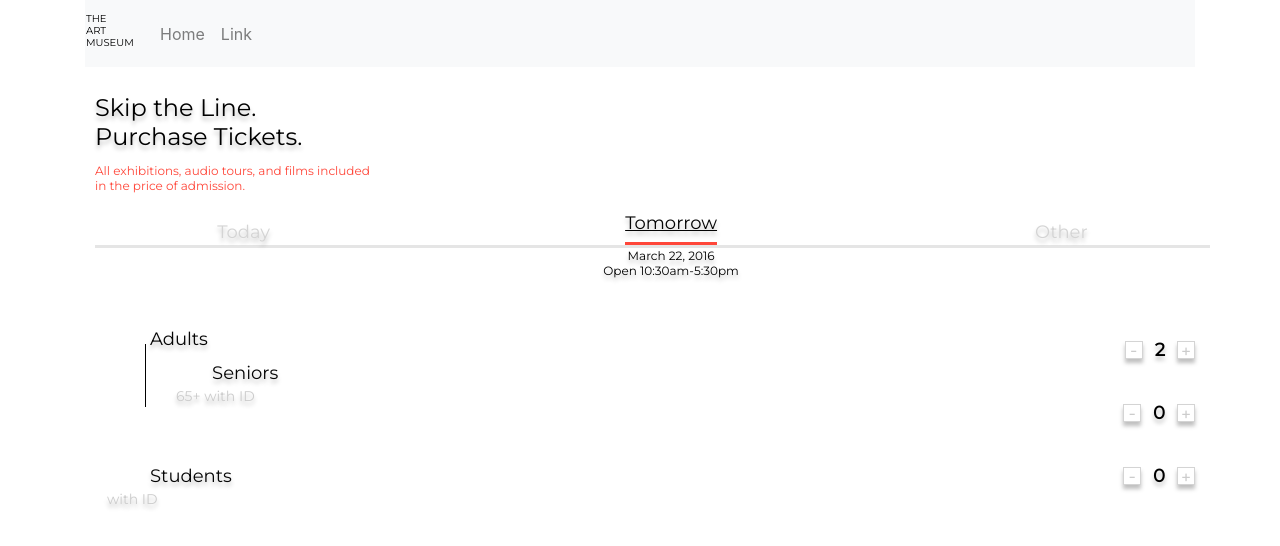
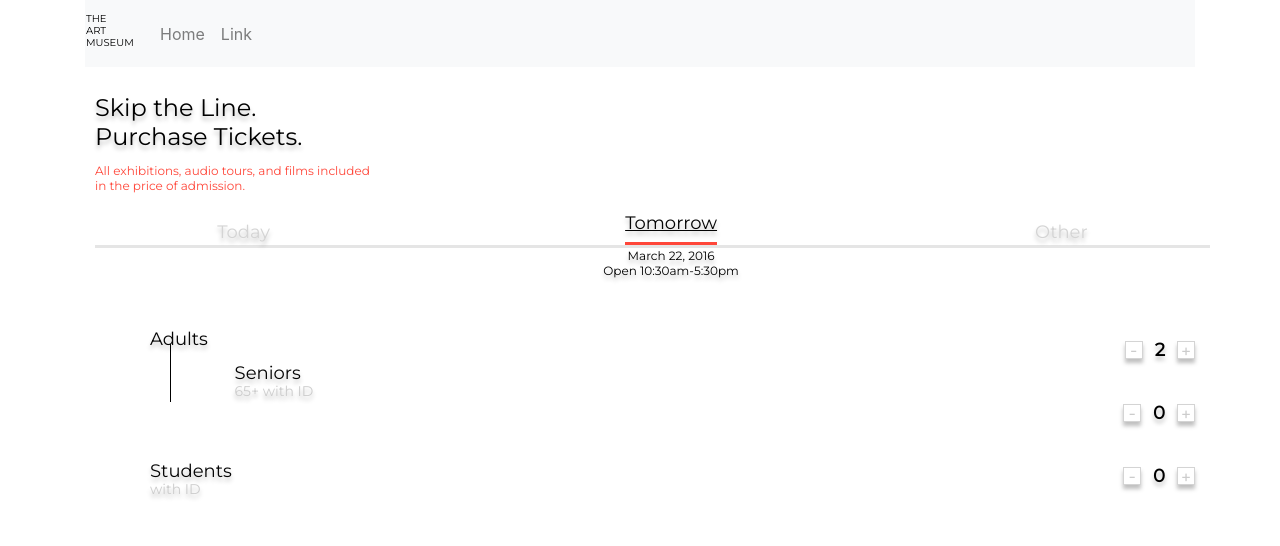
Before and after one commit to zloid/figma-imgs-to-react, a React (Create React App) app: page / in a window 1280 px wide. Shown: the top 546 px of the page. Built offline with nearby package versions, Linux system fonts and the light colour scheme.

Commit message:
adults block done

```diff
--- a/src/components/AdultsBlock.jsx
+++ b/src/components/AdultsBlock.jsx
@@ -5,24 +5,26 @@ import { HollowDiv } from './HollowDiv'
 
 const SeniorsBlock = styled.div`
   border-left: 1px solid #000000;
-  margin-left: 50px;
+  margin-left: 48px;
+  @media (min-width: 768px) {
+    margin-left: 65px;
+  }
+  @media (min-width: 1000px) {
+    margin-left: 75px;
+  }
   margin-top: -8px;
   padding-top: 18px;
   padding-left: 18px;
 `
 
 const AdultsBlockId = styled.div`
-  //   height: 23.72px;
-  //   left: calc(50% - 62px / 2 + 0.5px);
-  //   top: calc(50% - 0px / 2 - 20.14px);
   font-family: Montserrat;
   font-style: normal;
   font-weight: normal;
   font-size: 14px;
-  //   line-height: 22px;
   text-align: bottom;
-  padding-left: 12px;
-  margin-bottom: 15px;
+  padding-left: ${props => props.paddingLeft + '%'};
+  margin-top: -5px;
   text-shadow: 0px 4px 4px rgba(0, 0, 0, 0.25);
   color: #ccc;
 `
@@ -36,16 +38,15 @@ const AdultsBlock = () => {
     <>
       <HollowDiv />
       <TodayTomorrowText>Adults</TodayTomorrowText>
-
       <SeniorsBlock>
         <TodayTomorrowText>Seniors</TodayTomorrowText>
         <br />
-        <AdultsBlockId>65+ with ID</AdultsBlockId>
+        <AdultsBlockId paddingLeft={10}>65+ with ID</AdultsBlockId>
       </SeniorsBlock>
       <StudentsBlock>
         <TodayTomorrowText>Students</TodayTomorrowText>
         <br />
-        <AdultsBlockId>with ID</AdultsBlockId>
+        <AdultsBlockId paddingLeft={10}>with ID</AdultsBlockId>
       </StudentsBlock>
     </>
   )
--- a/src/components/DateCell.jsx
+++ b/src/components/DateCell.jsx
@@ -49,9 +49,6 @@ const SolidLine = styled.div`
   //   margin-top: 10px;
   border-top: 3px solid #cccccc80;
   width: 100%;
-  @media (min-width: 768px) {
-    // width: 1100px;
-  }
 `
 
 const DateCell = ({
```
